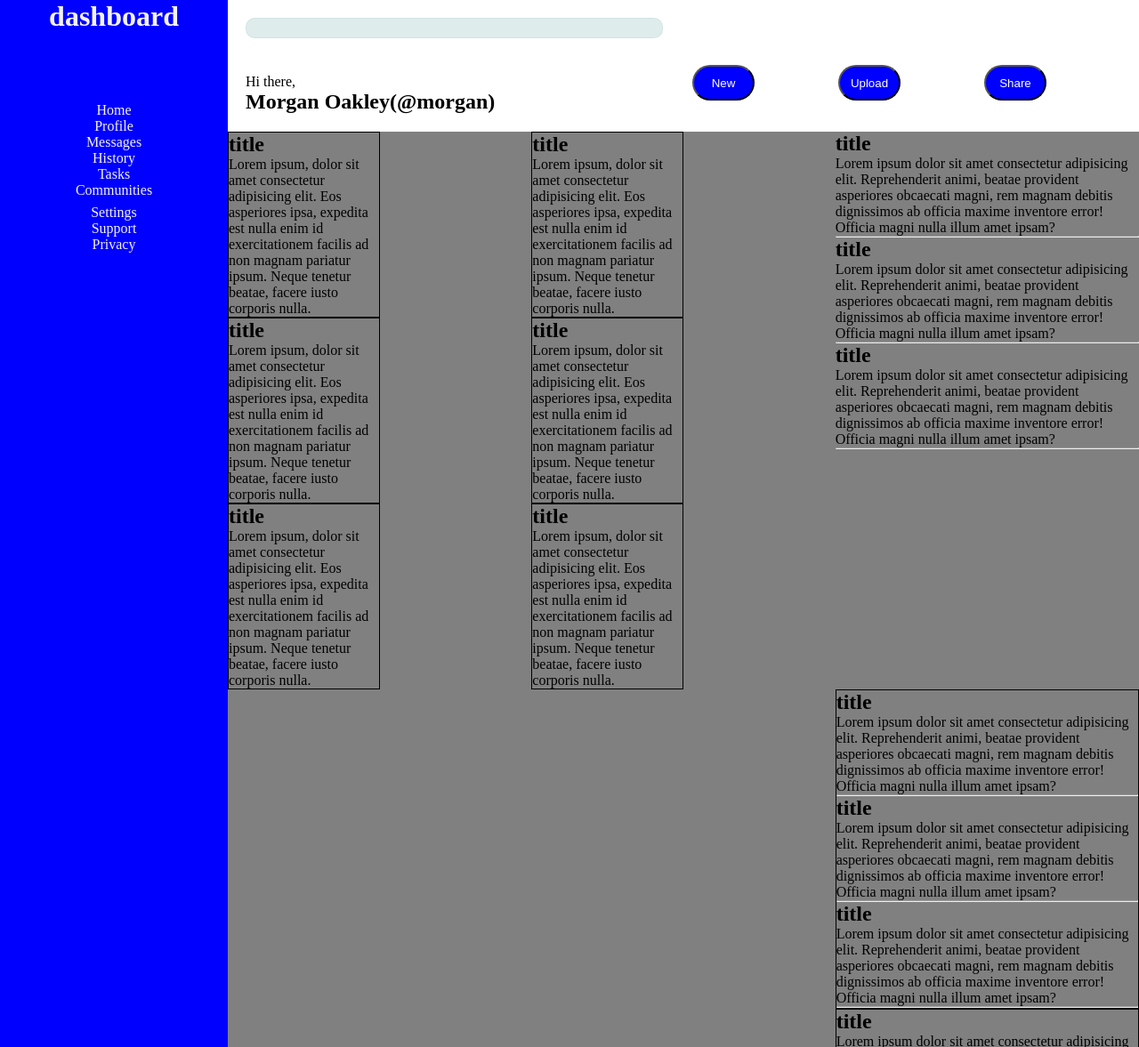
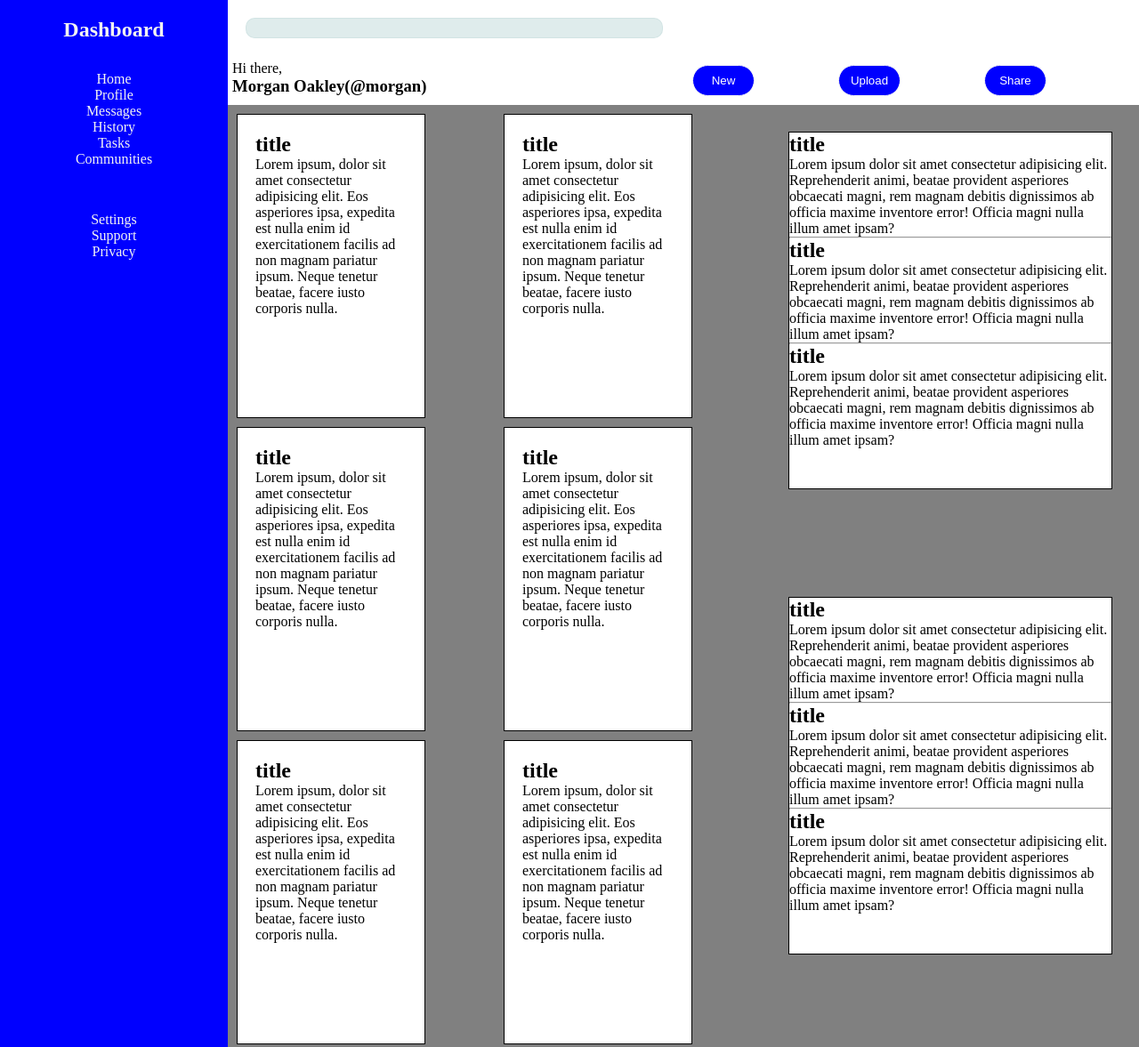
Before and after one commit to Hidemi2008/node-path-intermediate-html-and-css-admin-dashboard, a plain HTML site: page index.html in a window 1280 px wide. Shown: the top 1177 px of the page at 89% size. Drawn offline with Linux system fonts and the light colour scheme.

Commit message:
Complete the page

```diff
--- a/index.html
+++ b/index.html
@@ -11,10 +11,11 @@
     <div class="container">
 
         <header class="cabecalho">
-            <div><input type="text" name="" id=""></div>
-<div class="title-of-head">
+            <div>
+                <input type="text" name="" id=""></div>
+                <div class="title-of-head">
                 <p>Hi there,</p>
-                <h2>Morgan Oakley(@morgan)</h2>
+                <h3>Morgan Oakley(@morgan)</h3>
 </div>
 
 <div class="buttons">
@@ -34,7 +35,7 @@ Share
         </header>
 
         <div class="dashboard">
-            <h1>dashboard</h1>
+            <h2>Dashboard</h2>
             <ul class="ul-1">
                 <li class="list">Home</li>
                 <li class="list">Profile</li>
@@ -42,13 +43,12 @@ Share
                 <li class="list">History</li>
                 <li class="list">Tasks</li>
                 <li class="list">Communities</li>
-            </ul>
-
-            <ul class="ul-2">
-                <li class="list">Settings</li>
+                <li class="list-gap">Settings</li>
                 <li class="list">Support</li>
                 <li class="list">Privacy</li>
             </ul>
+
+
         </div>
 
         <section class="content">
@@ -81,20 +81,9 @@ Share
                     <p>Lorem ipsum, dolor sit amet consectetur adipisicing elit. Eos asperiores ipsa, expedita est nulla enim id exercitationem facilis ad non magnam pariatur ipsum. Neque tenetur beatae, facere iusto corporis nulla.</p>
                 </div>
             </div>
+            <div class="block-of-right">
 
-            <div class="block-right">
-                <h1>title</h1>
-                <p>Lorem ipsum dolor sit amet consectetur adipisicing elit. Reprehenderit animi, beatae provident asperiores obcaecati magni, rem magnam debitis dignissimos ab officia maxime inventore error! Officia magni nulla illum amet ipsam?</p>
-                <hr>
-                <h1>title</h1>
-                <p>Lorem ipsum dolor sit amet consectetur adipisicing elit. Reprehenderit animi, beatae provident asperiores obcaecati magni, rem magnam debitis dignissimos ab officia maxime inventore error! Officia magni nulla illum amet ipsam?</p>
-                <hr>
-                <h1>title</h1>
-                <p>Lorem ipsum dolor sit amet consectetur adipisicing elit. Reprehenderit animi, beatae provident asperiores obcaecati magni, rem magnam debitis dignissimos ab officia maxime inventore error! Officia magni nulla illum amet ipsam?</p>
-                <hr>
-            </div>
-            <div class="block-right">
-                <div class="content-block-right">
+                <div class="block-right1">
                     <h1>title</h1>
                     <p>Lorem ipsum dolor sit amet consectetur adipisicing elit. Reprehenderit animi, beatae provident asperiores obcaecati magni, rem magnam debitis dignissimos ab officia maxime inventore error! Officia magni nulla illum amet ipsam?</p>
                     <hr>
@@ -103,10 +92,9 @@ Share
                     <hr>
                     <h1>title</h1>
                     <p>Lorem ipsum dolor sit amet consectetur adipisicing elit. Reprehenderit animi, beatae provident asperiores obcaecati magni, rem magnam debitis dignissimos ab officia maxime inventore error! Officia magni nulla illum amet ipsam?</p>
-                    <hr>
                 </div>
 
-                <div class="content-block-right">
+                <div class="block-right2">
                     <h1>title</h1>
                     <p>Lorem ipsum dolor sit amet consectetur adipisicing elit. Reprehenderit animi, beatae provident asperiores obcaecati magni, rem magnam debitis dignissimos ab officia maxime inventore error! Officia magni nulla illum amet ipsam?</p>
                     <hr>
@@ -115,8 +103,8 @@ Share
                     <hr>
                     <h1>title</h1>
                     <p>Lorem ipsum dolor sit amet consectetur adipisicing elit. Reprehenderit animi, beatae provident asperiores obcaecati magni, rem magnam debitis dignissimos ab officia maxime inventore error! Officia magni nulla illum amet ipsam?</p>
-                    <hr>
                 </div>
+</div>
             </div>
 
         </section>
--- a/style.css
+++ b/style.css
@@ -31,18 +31,21 @@
 
 .title-of-head{
     grid-column: 1;
-    margin: 20px;
+    grid-row: 2;
+    margin: 5px;
 }
 
 .buttons{
     display: grid;
     grid-column: 2;
+    grid-row: 2;
     margin: 10px;
 }
 
 .buttons > button{
-    height: 40px;
+    height: 35px;
     width:70px;
+    border: 1px solid whitesmoke;
     border-radius: 20px;
     grid-row: 1;
     gap: 20px;
@@ -56,52 +59,88 @@
     grid-column: 1/1;
     grid-row: 1/3;
     display: grid;
-    grid-template-rows: repeat(13,1fr);
+    grid-template-rows: repeat(1,80px) repeat(1,200px);
     text-align:center ;
 }
 
-.dashboard > h1{
-    grid-row: 1;
+.dashboard > h2{
+    margin: 20px;
 }
 
-.ul1{
-    grid-row:2 ;
-}
 
-.ul2{
-    grid-row: 3;
+
+.list-gap{
+   margin-top: 50px;
 }
 
 
 
 .content{
     display: grid;
-    grid-template-columns:repeat(4,2fr) repeat(1,4fr);
+    grid-template-columns:repeat(6,100px) repeat(1,2fr);
     background-color:gray ;
     grid-column: 2/3;
 }
+
+
 
 #block-of-content{
     grid-column: 1/2;
 }
 
 #block-of-content-right{
-    grid-column: 3/4;
+    grid-column: 4/5;
 }
 
 .block-content{
+    background-color: white;
+    height: 300px;
+    margin: 10px;
+    padding: 20px;
+    width: 170px;
     border: 1px solid black;
 }
 
 .block-content-right{
+    background-color: white;
+    height: 300px;
+    margin: 10px;
+    padding: 20px;
+    width: 170px;
     border: 1px solid black;
 }
 
-.block-right{
-    grid-column: 5/5;
+.block-of-right{
+    display: grid;
+    grid-column: 7/7;
+    grid-row:1;
+    margin: 10px;
 }
 
-.content-block-right{
-    gap: 20px;
+.block-right1{
+    background-color: white;
+    margin: 20px;
+
+    height: 400px;
     border: 1px solid black;
 }
+
+.block-right2{
+    background-color: white;
+    margin: 20px;
+
+    height: 400px;
+    gap: 10px;
+    border: 1px solid black;
+}
+
+
+
+.content-block-right{
+    background-color: white;
+    height: 300px;
+    margin: 10px;
+    padding: 20px;
+    width: 170px;
+    border: 1px solid black;
+}
```
